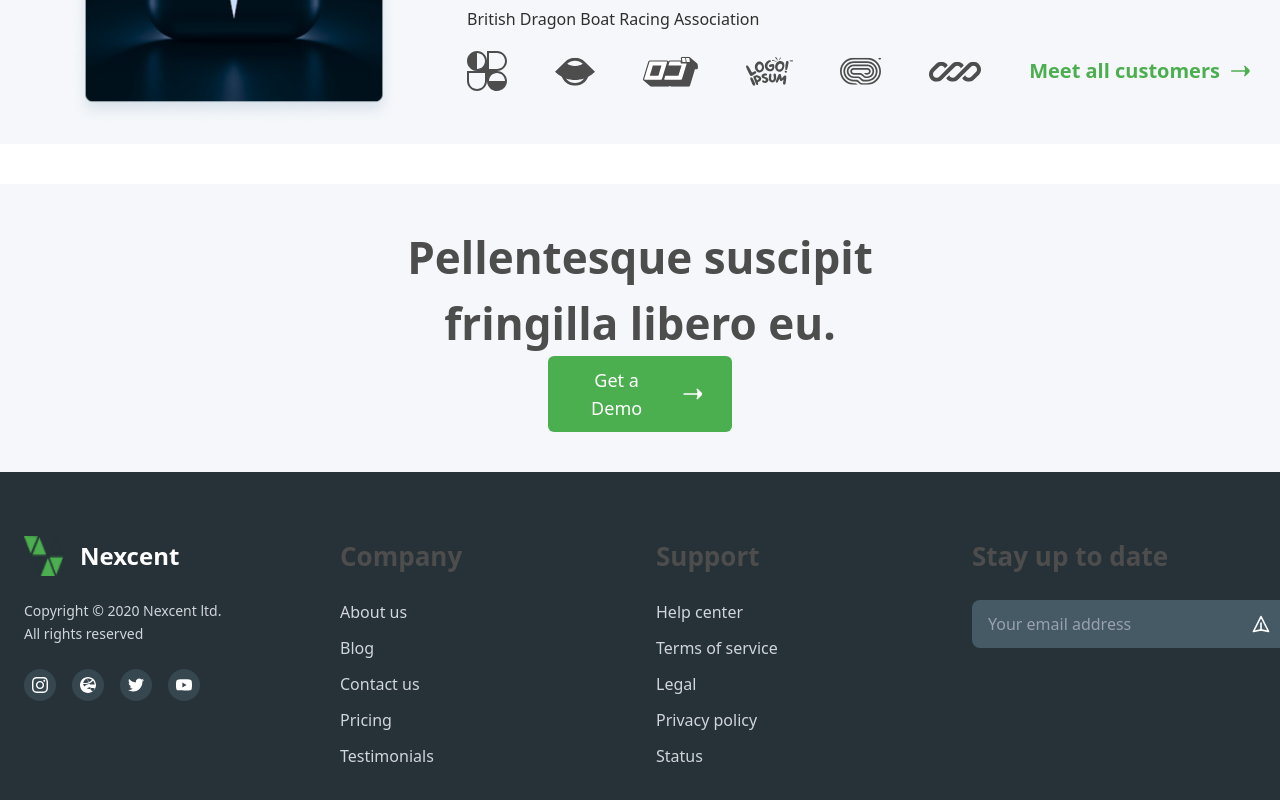
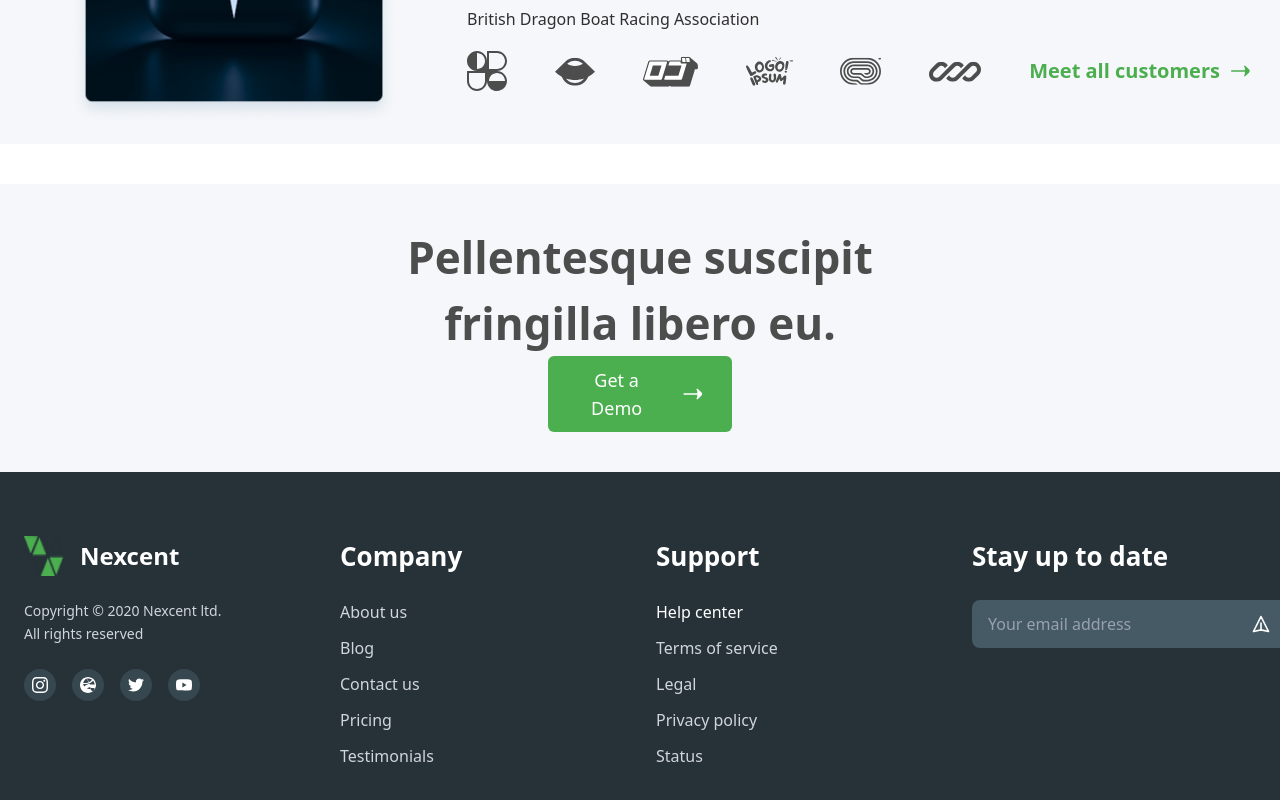
Before and after one commit to steffenvolbeat/Landing_Page, a Next.js app in the folder landing-page/: page / in a window 1280 px wide. Shown: the part 2785-3585 px from the top of the page. Built offline with nearby package versions, Linux system fonts and the light colour scheme.

Commit message:
update Footer H3 Company, Support, Stay up to date

```diff
--- a/landing-page/src/app/components/footer/Footer.tsx
+++ b/landing-page/src/app/components/footer/Footer.tsx
@@ -95,7 +95,7 @@ const Footer: React.FC = () => {
           </div>
           {/* Company Links */}
           <div>
-            <h3 className="text-lg font-semibold text-white mb-6">Company</h3>
+            <h3 className="text-lg font-semibold text-white mb-6" style={{ color: '#ffffff' }}>Company</h3>
             <ul className="space-y-3">
               <li>
                 <Link href="#" className="text-gray-300 hover:text-white">
@@ -126,10 +126,10 @@ const Footer: React.FC = () => {
           </div>
           {/* Support Links */}
           <div>
-            <h3 className="text-lg font-semibold text-white mb-6">Support</h3>
+            <h3 className="text-lg font-semibold mb-6" style={{ color: '#ffffff' }}>Support</h3>
             <ul className="space-y-3">
               <li>
-                <Link href="#" className="text-gray-300 hover:text-white">
+                <Link href="#" className="text-white hover:text-white">
                   Help center
                 </Link>
               </li>
@@ -157,7 +157,7 @@ const Footer: React.FC = () => {
           </div>
           {/* Newsletter */}
           <div>
-            <h3 className="text-lg font-semibold text-white mb-6">
+            <h3 className="text-lg font-semibold  mb-6"style={{ color: '#ffffff' }}>
               Stay up to date
             </h3>
             <form onSubmit={handleNewsletterSubmit} className="flex">
```
